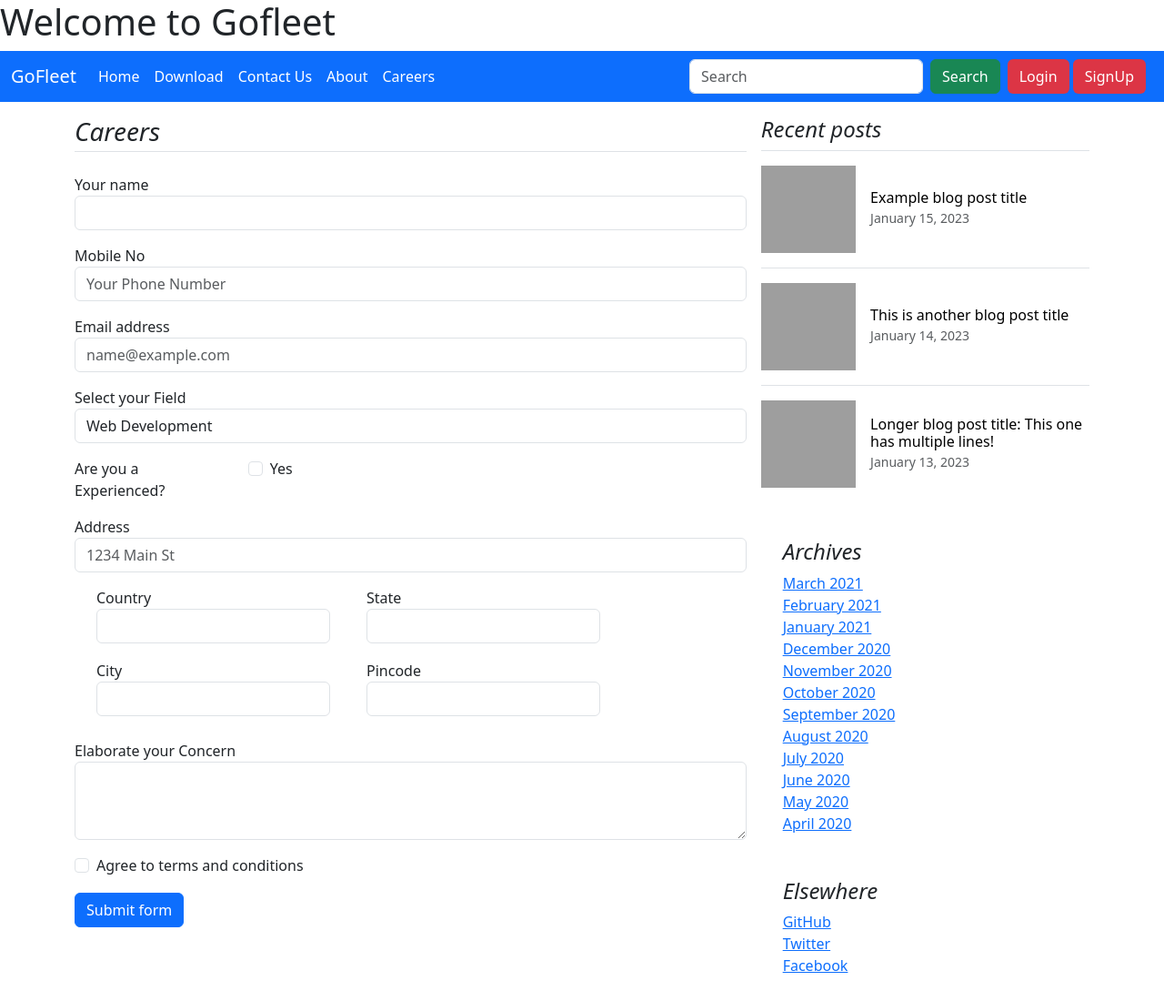
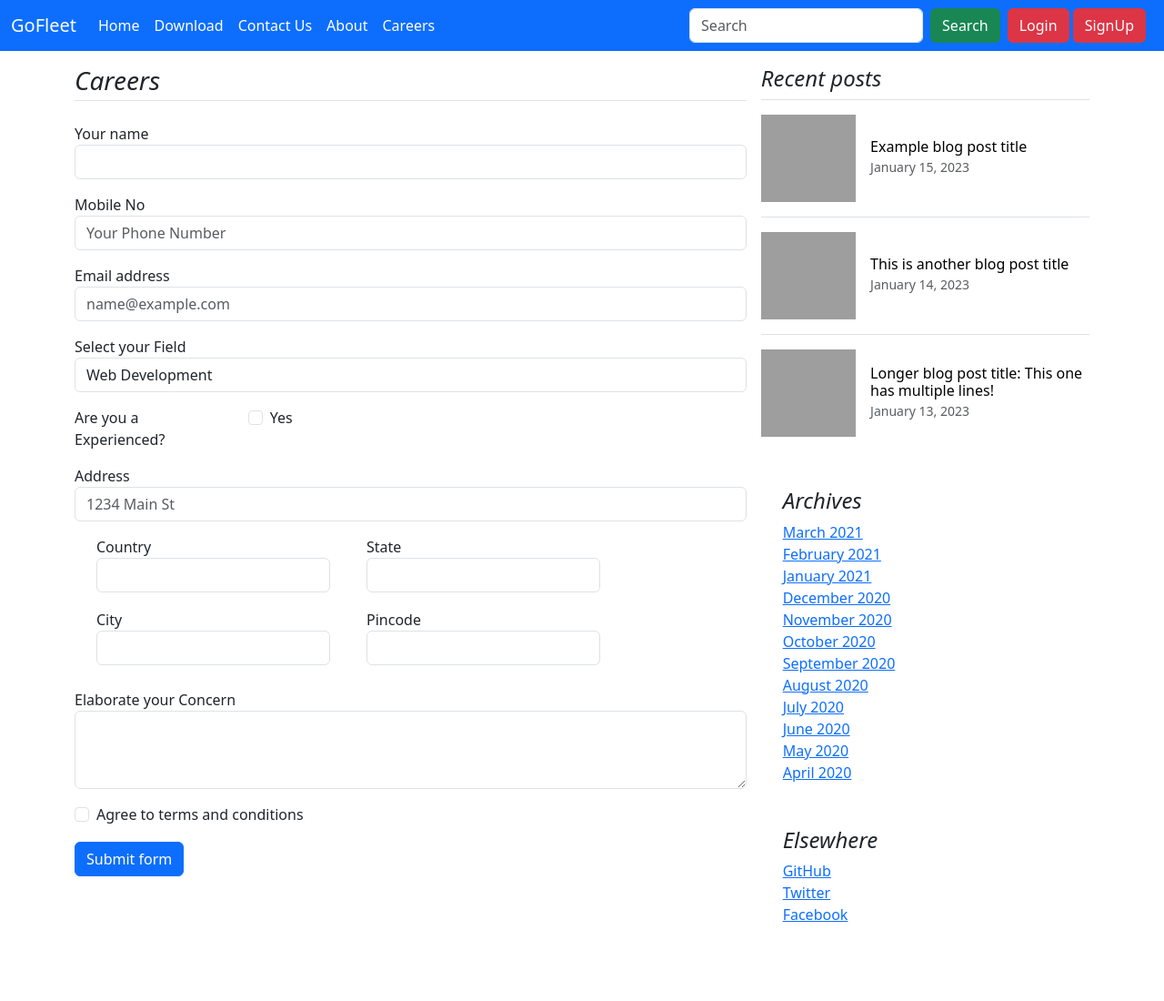
Before and after one commit to NitishKumar19998/12341, a plain HTML site: page Careers.html in a window 1280 px wide. Shown: the top 1100 px of the page at 91% size. Drawn offline with nearby package versions, Linux system fonts and the light colour scheme; grey boxes are pictures that could not be loaded.

Commit message:
Update Careers.html

```diff
--- a/Careers.html
+++ b/Careers.html
@@ -10,7 +10,7 @@
 </head>
 
 <body>
-  <h1>Welcome to Gofleet</h1>
+     <!-- <h1 style="text-align:center">Welcome to Gofleet</h1> -->
   <!-- Navbar content -->
   <nav class="navbar navbar-expand-lg bg-primary" data-bs-theme="light">
 
```
